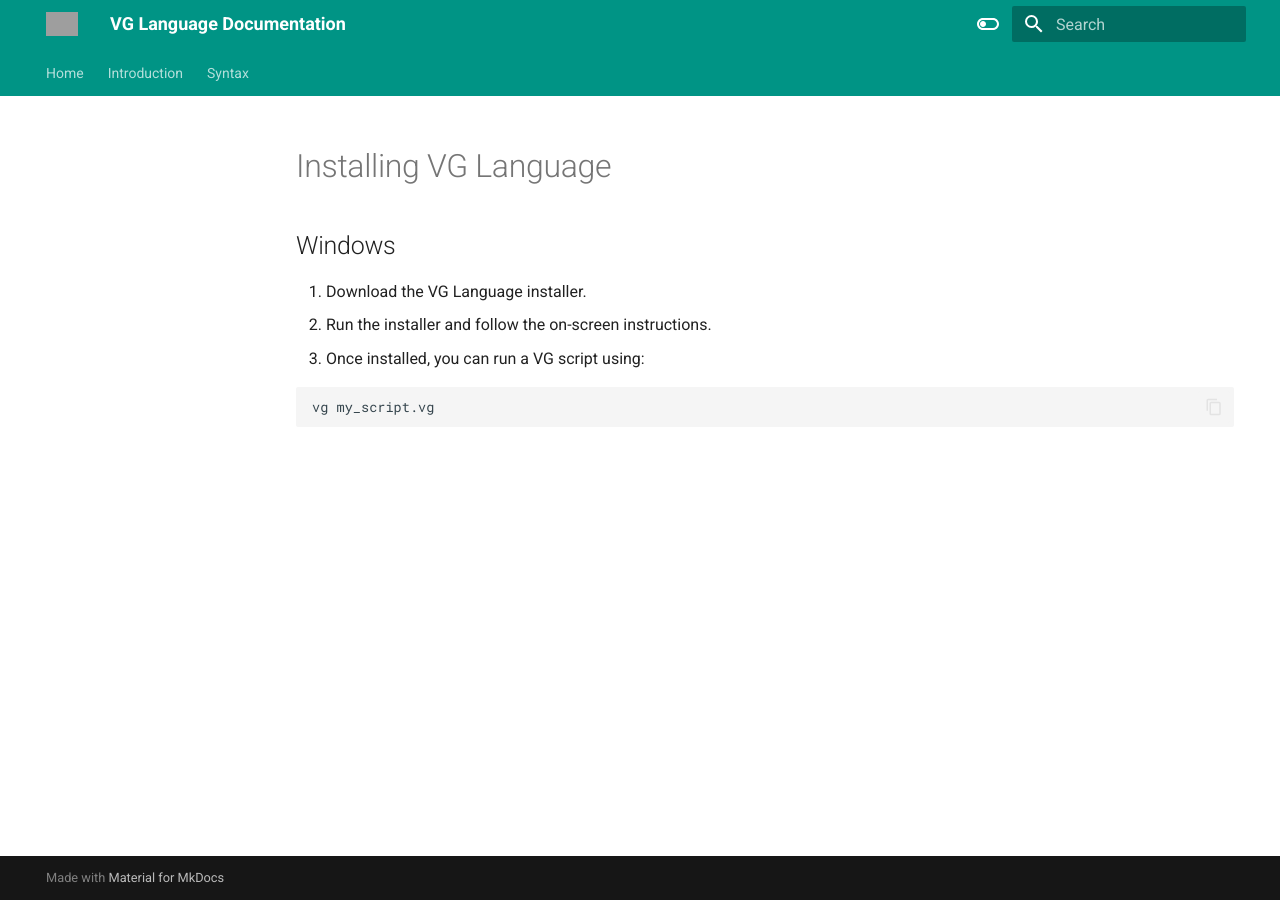
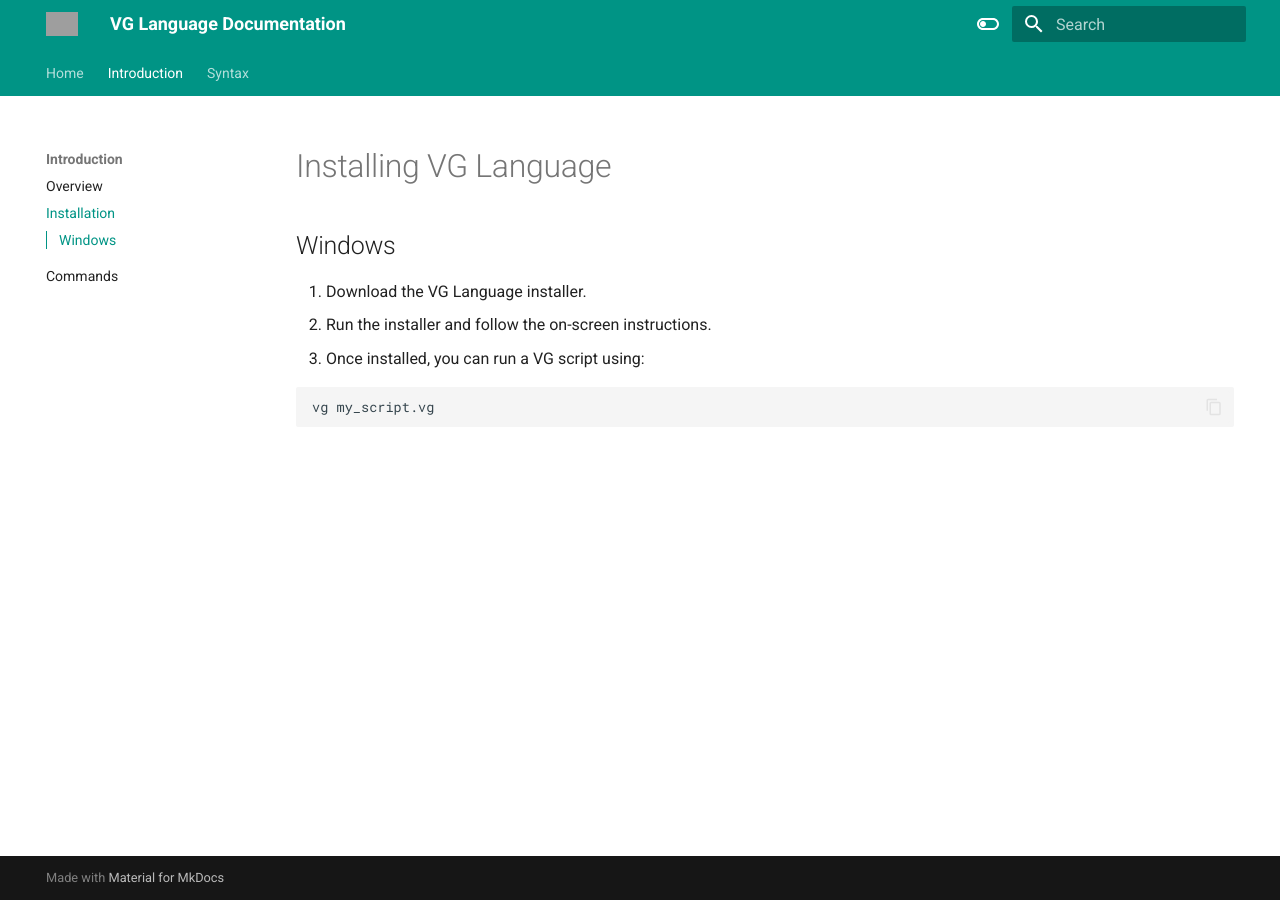
Before and after one commit to vg-lang/vg-lang, an MkDocs documentation site: the page built from docs/Installation.md, in a window 1280 px wide. Built offline with MkDocs 1.6.1 and Material for MkDocs 9.7.7, drawn with Linux system fonts in a browser that asks for light colours; grey boxes are pictures that could not be loaded.

Commit message:
renamed a bunch of files

```diff
--- a/mkdocs.yml
+++ b/mkdocs.yml
@@ -34,7 +34,7 @@ nav:
   - Home: index.md
   - Introduction:
       - Overview: Introduction.md
-      - Installation: installation.md
+      - Installation: Installation.md
       - Commands: commands.md
   - Syntax:
       - Statements: Statements.md
```
